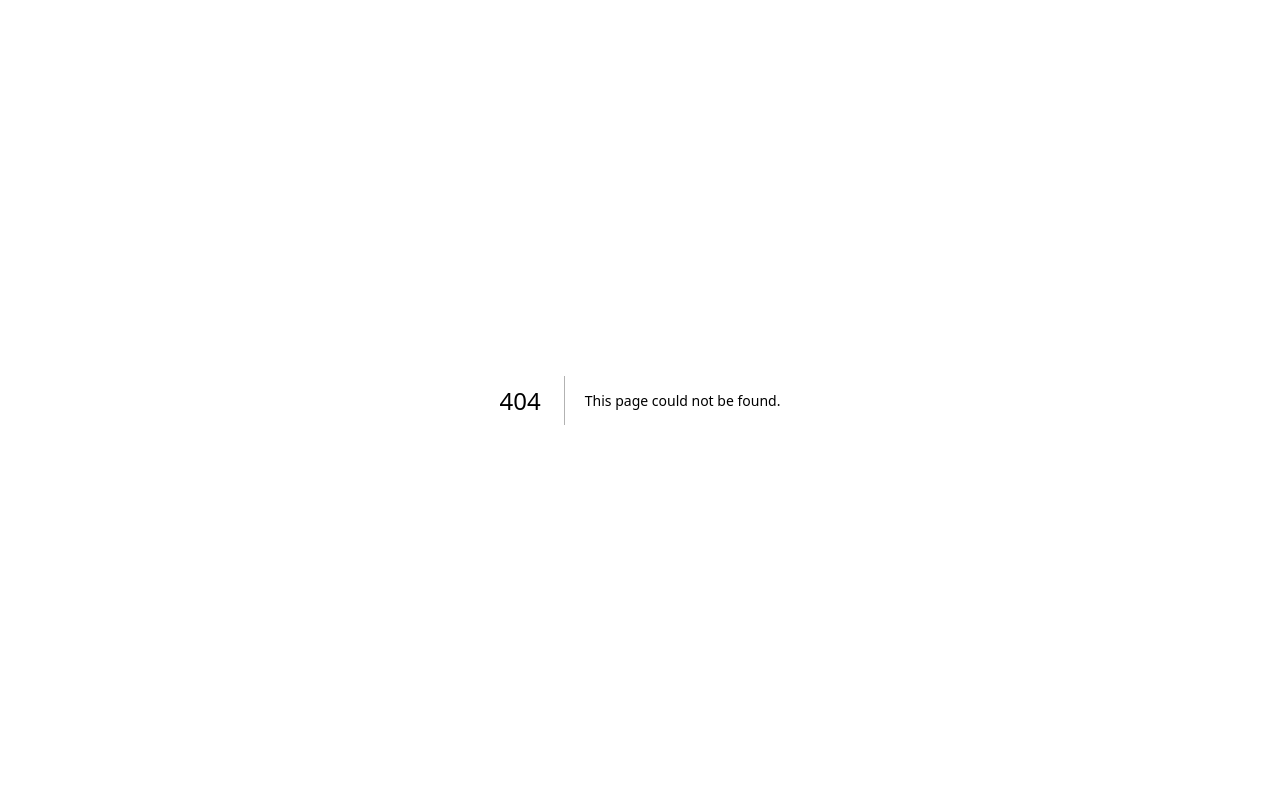
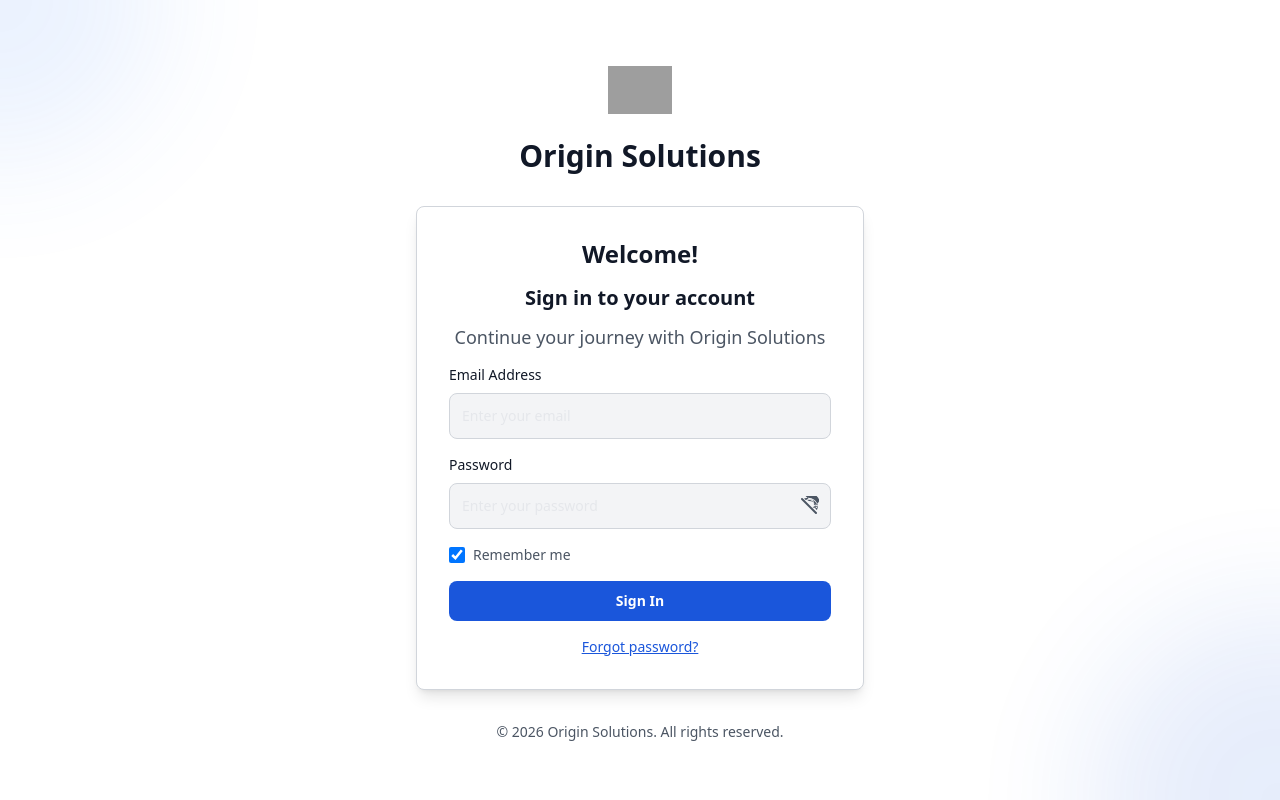
Before and after one commit to m-sanchez-design-ux-ui/starter-tailwind-backoffices, a Next.js app: page /login in a window 1280 px wide. Before the commit this address had no page. Built offline with nearby package versions, Linux system fonts and the light colour scheme; grey boxes are pictures that could not be loaded.

Commit message:
Login Page Test
Test Building Login Page

```diff
--- /dev/null
+++ b/src/app/login/page.tsx
@@ -0,0 +1,43 @@
+'use client';
+
+import Image from 'next/image';
+import LoginCard from '@/components/auth/LoginCard';
+
+export default function LoginPage() {
+  return (
+    <main className="relative min-h-screen w-full overflow-hidden bg-[var(--color-neutral-primary-soft)] flex items-center justify-center">
+      {/* Decorative Background Circles */}
+      <div className="absolute top-0 left-0 w-80 h-80 rounded-full bg-[var(--color-brand-medium)] opacity-10 blur-3xl -translate-x-1/2 -translate-y-1/2" />
+      <div className="absolute bottom-0 right-0 w-96 h-96 rounded-full bg-[var(--color-brand)] opacity-10 blur-3xl translate-x-1/2 translate-y-1/2" />
+
+      {/* Content Container */}
+      <div className="relative z-10 w-full px-4 sm:px-6 lg:px-8">
+        <div className="flex flex-col items-center justify-center gap-8">
+          {/* Logo/Header Area */}
+          <div className="flex flex-col items-center gap-4">
+            <div className="relative w-16 h-16">
+              <Image
+                src="/logo.png"
+                alt="Origin Solutions Logo"
+                fill
+                className="object-contain"
+                priority
+              />
+            </div>
+            <h1 className="text-2xl sm:text-3xl font-semibold text-[var(--color-heading)]">
+              Origin Solutions
+            </h1>
+          </div>
+
+          {/* Login Card */}
+          <LoginCard />
+
+          {/* Footer Text */}
+          <p className="text-sm text-[var(--color-body)] text-center max-w-md">
+            © 2026 Origin Solutions. All rights reserved.
+          </p>
+        </div>
+      </div>
+    </main>
+  );
+}
--- /dev/null
+++ b/src/components/auth/LoginCard.tsx
@@ -0,0 +1,97 @@
+'use client';
+
+import { useState } from 'react';
+
+export default function LoginCard() {
+  const [showPassword, setShowPassword] = useState(false);
+
+  return (
+    <div className="bg-[var(--color-neutral-primary-soft)] border border-[var(--color-neutral-tertiary-medium)] rounded-lg shadow-lg p-8 w-full max-w-md flex flex-col gap-4 items-center justify-center">
+      {/* Welcome Heading */}
+      <h1 className="font-semibold text-2xl text-[var(--color-heading)] text-center leading-tight">
+        Welcome!
+      </h1>
+
+      {/* Subtitle */}
+      <h2 className="font-semibold text-xl text-[var(--color-heading)] text-center leading-tight">
+        Sign in to your account
+      </h2>
+
+      {/* Description */}
+      <p className="font-normal text-lg text-[var(--color-body)] text-center leading-tight">
+        Continue your journey with Origin Solutions
+      </p>
+
+      {/* Form Container */}
+      <div className="w-full flex flex-col gap-4">
+        {/* Email Input Field */}
+        <div className="flex flex-col gap-2 w-full">
+          <label htmlFor="email" className="font-medium text-sm text-[var(--color-heading)]">
+            Email Address
+          </label>
+          <input
+            id="email"
+            type="email"
+            placeholder="Enter your email"
+            className="font-normal text-sm text-[var(--color-body)] bg-[var(--color-neutral-secondary-medium)] border border-[var(--color-neutral-tertiary-medium)] rounded-lg px-3 py-3 w-full placeholder-[var(--color-default)] focus:outline-none focus:ring-2 focus:ring-[var(--color-brand)] focus:border-[var(--color-brand)] transition-colors"
+          />
+        </div>
+
+        {/* Password Input Field */}
+        <div className="flex flex-col gap-2 w-full">
+          <label htmlFor="password" className="font-medium text-sm text-[var(--color-heading)]">
+            Password
+          </label>
+          <div className="relative flex items-center">
+            <input
+              id="password"
+              type={showPassword ? 'text' : 'password'}
+              placeholder="Enter your password"
+              className="font-normal text-sm text-[var(--color-body)] bg-[var(--color-neutral-secondary-medium)] border border-[var(--color-neutral-tertiary-medium)] rounded-lg px-3 py-3 w-full placeholder-[var(--color-default)] focus:outline-none focus:ring-2 focus:ring-[var(--color-brand)] focus:border-[var(--color-brand)] transition-colors"
+            />
+            <button
+              type="button"
+              onClick={() => setShowPassword(!showPassword)}
+              className="absolute right-3 text-[var(--color-body)] hover:text-[var(--color-heading)] transition-colors"
+              aria-label={showPassword ? 'Hide password' : 'Show password'}
+            >
+              {showPassword ? (
+                <svg className="w-5 h-5" fill="currentColor" viewBox="0 0 20 20">
+                  <path d="M10 12a2 2 0 100-4 2 2 0 000 4z" />
+                  <path fillRule="evenodd" d="M.458 10C1.732 5.943 5.522 3 10 3s8.268 2.943 9.542 7c-1.274 4.057-5.064 7-9.542 7S1.732 14.057.458 10zM14 10a4 4 0 11-8 0 4 4 0 018 0z" clipRule="evenodd" />
+                </svg>
+              ) : (
+                <svg className="w-5 h-5" fill="currentColor" viewBox="0 0 20 20">
+                  <path fillRule="evenodd" d="M3.707 2.293a1 1 0 00-1.414 1.414l14 14a1 1 0 001.414-1.414l-14-14zM10 5c3.238 0 6.126 1.947 7.362 5-.26.875-.636 1.702-1.11 2.462l1.543 1.542a7.964 7.964 0 001.223-3.306C17.732 5.943 14.105 3 10 3c-.79 0-1.563.069-2.313.204l1.526 1.526c.3-.035.606-.05.914-.05zm6.978 4.38l1.48 1.48c.192-.698.324-1.42.318-2.16-1.274-4.057-5.064-7-9.542-7-1.458 0-2.868.281-4.164.826l1.572 1.572c.708-.181 1.449-.277 2.216-.277 3.238 0 6.126 1.947 7.362 5a3 3 0 01-.368 1.559zm1.854 2.863l-4.024-4.024c.093-.43.143-.874.143-1.32 0-2.209-1.791-4-4-4-.446 0-.89.05-1.32.143l-4.024-4.024a9.973 9.973 0 015.344-1.551c4.478 0 8.268 2.943 9.542 7-1.165 3.117-3.788 5.615-6.79 6.693l.174.245z" clipRule="evenodd" />
+                </svg>
+              )}
+            </button>
+          </div>
+        </div>
+      </div>
+
+      {/* Remember Me Checkbox */}
+      <div className="w-full flex items-center gap-2">
+        <input
+          id="remember"
+          type="checkbox"
+          defaultChecked
+          className="w-4 h-4 rounded border-[var(--color-neutral-tertiary-medium)] bg-[var(--color-neutral-secondary-medium)] cursor-pointer"
+        />
+        <label htmlFor="remember" className="font-normal text-sm text-[var(--color-body)] cursor-pointer">
+          Remember me
+        </label>
+      </div>
+
+      {/* Login Button */}
+      <button className="w-full font-semibold text-sm text-[var(--color-neutral-primary-soft)] bg-[var(--color-brand)] hover:bg-[var(--color-brand-strong)] rounded-lg px-5 py-2.5 transition-colors">
+        Sign In
+      </button>
+
+      {/* Forgot Password Link */}
+      <button className="font-medium text-sm text-[var(--color-brand)] underline hover:no-underline transition-all">
+        Forgot password?
+      </button>
+    </div>
+  );
+}
```
